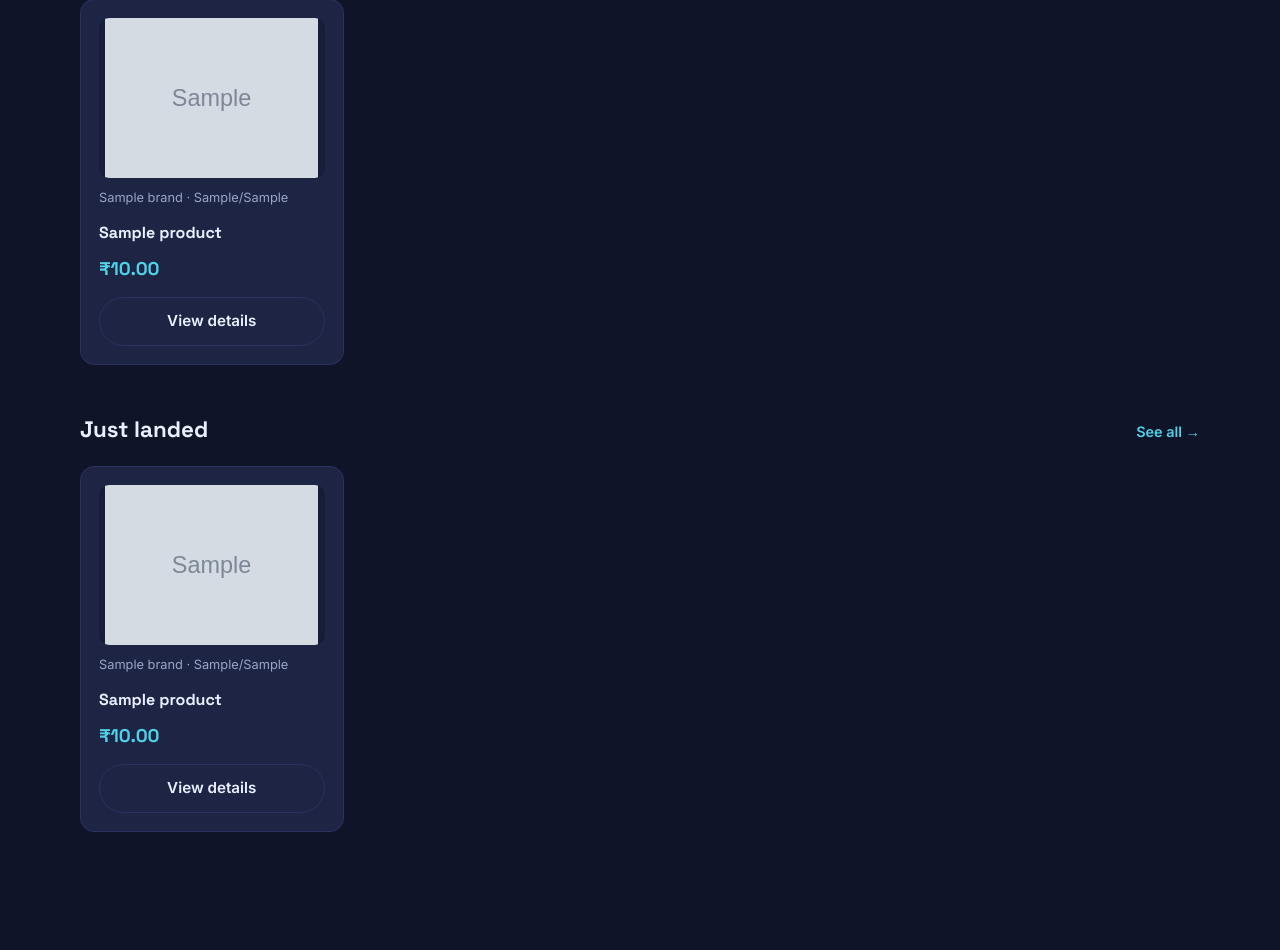
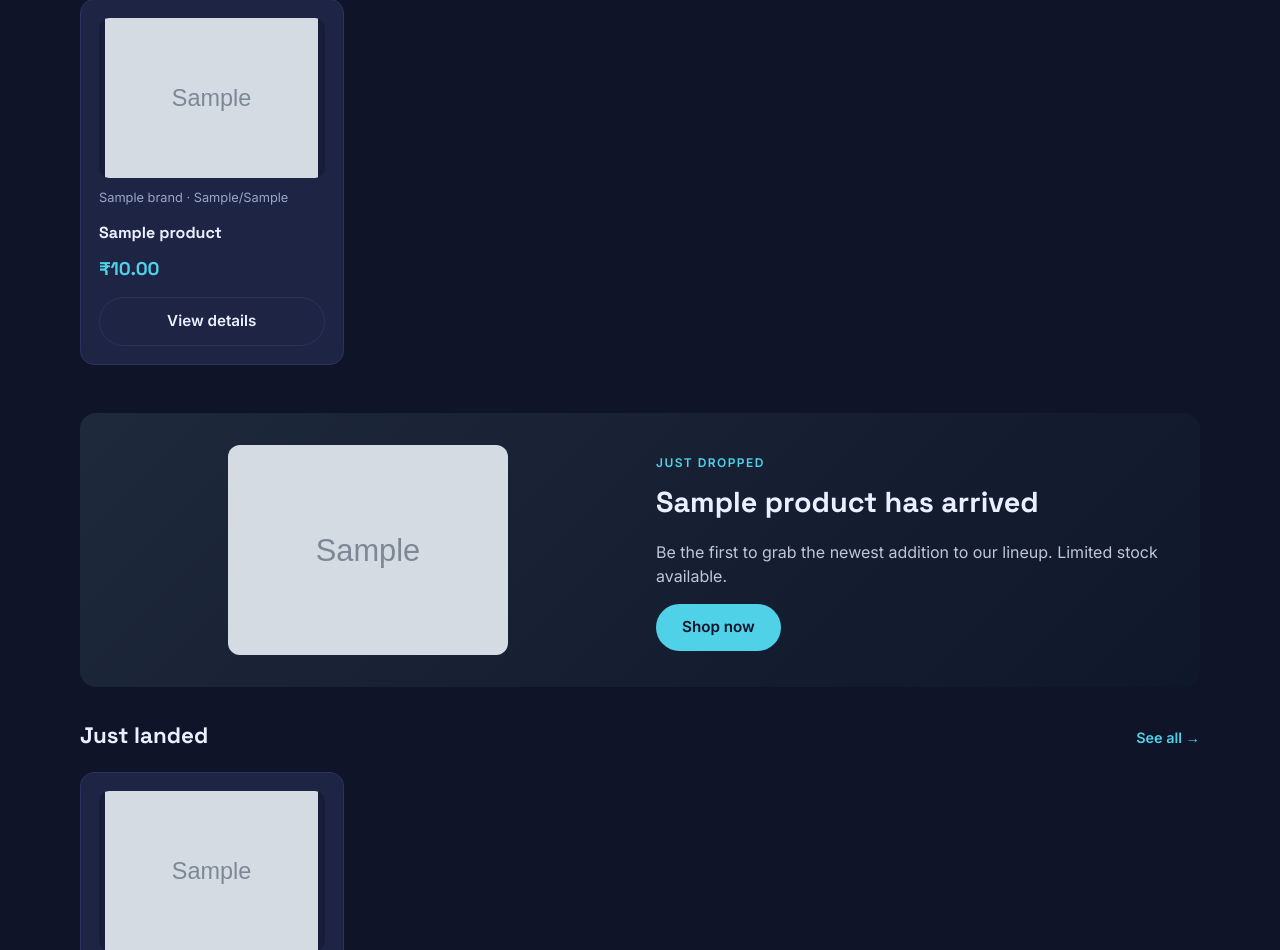
Before and after one commit to pythonuser6718-netizen/jerson, a Django app: page / in a window 1280 px wide. Shown: the part 712-1662 px from the top of the page. Run offline with Django 5.2, Linux system fonts and the light colour scheme; tables that the repository leaves empty hold one stand-in row (values such as "Sample post"); grey boxes marked "Sample" are stand-in pictures.

Commit message:
Update home.html

```diff
--- a/shop/templates/shop/home.html
+++ b/shop/templates/shop/home.html
@@ -31,6 +31,20 @@
 </div>
 {% endif %}
 
+{% if latest %}
+<section style="display:flex; align-items:center; gap:2rem; background:linear-gradient(135deg,#1e293b,#0f172a); border-radius:16px; padding:2rem; margin:2rem 0; flex-wrap:wrap;">
+    <div style="flex:1; min-width:250px;">
+        <img src="{{ latest.0.image.url }}" alt="{{ latest.0.name }}" style="width:100%; max-width:280px; border-radius:12px; display:block; margin:0 auto;">
+    </div>
+    <div style="flex:1; min-width:250px;">
+        <span class="eyebrow">JUST DROPPED</span>
+        <h2 style="margin:0.5rem 0; font-size:1.8rem;">{{ latest.0.name }} has arrived</h2>
+        <p style="opacity:0.8;">Be the first to grab the newest addition to our lineup. Limited stock available.</p>
+        <a href="{% url 'product_detail' latest.0.slug %}" class="btn btn-primary">Shop now</a>
+    </div>
+</section>
+{% endif %}
+
 <div class="section-title">
     <h2>Just landed</h2>
     <a href="{% url 'product_list' %}?sort=newest">See all →</a>
```
